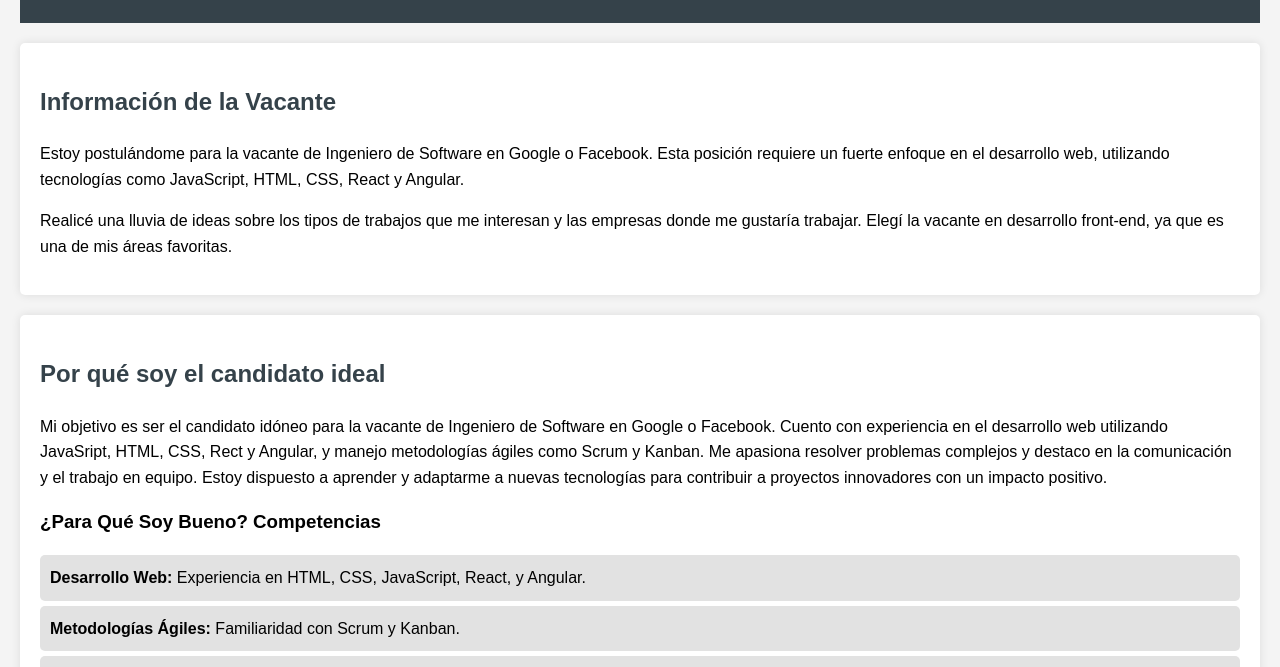
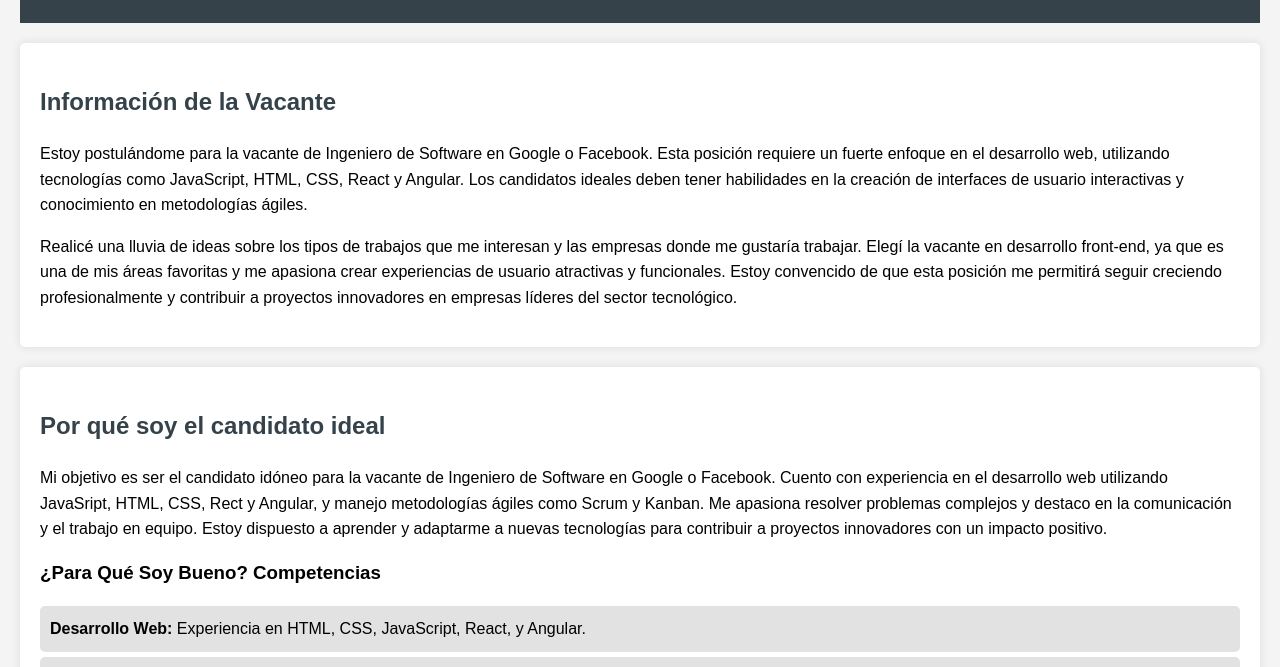
Before and after one commit to GPat0/Portafolio-Gael-Gaytan, a plain HTML site: page index.html in a window 1280 px wide. Shown: the part 115-782 px from the top of the page. Drawn offline with Linux system fonts and the light colour scheme.

Commit message:
Update index.html

```diff
--- a/index.html
+++ b/index.html
@@ -16,12 +16,10 @@
   <section id="vacancy-info">
     <h2>Información de la Vacante</h2>
     <p>
-      Estoy postulándome para la vacante de Ingeniero de Software en Google o Facebook.
-      Esta posición requiere un fuerte enfoque en el desarrollo web, utilizando tecnologías como JavaScript, HTML, CSS, React y Angular.
+      Estoy postulándome para la vacante de Ingeniero de Software en Google o Facebook. Esta posición requiere un fuerte enfoque en el desarrollo web, utilizando tecnologías como JavaScript, HTML, CSS, React y Angular. Los candidatos ideales deben tener habilidades en la creación de interfaces de usuario interactivas y conocimiento en metodologías ágiles.
     </p>
     <p>
-      Realicé una lluvia de ideas sobre los tipos de trabajos que me interesan y las empresas donde me gustaría trabajar.
-      Elegí la vacante en desarrollo front-end, ya que es una de mis áreas favoritas.
+      Realicé una lluvia de ideas sobre los tipos de trabajos que me interesan y las empresas donde me gustaría trabajar. Elegí la vacante en desarrollo front-end, ya que es una de mis áreas favoritas y me apasiona crear experiencias de usuario atractivas y funcionales. Estoy convencido de que esta posición me permitirá seguir creciendo profesionalmente y contribuir a proyectos innovadores en empresas líderes del sector tecnológico.
     </p>
   </section>
 
```
